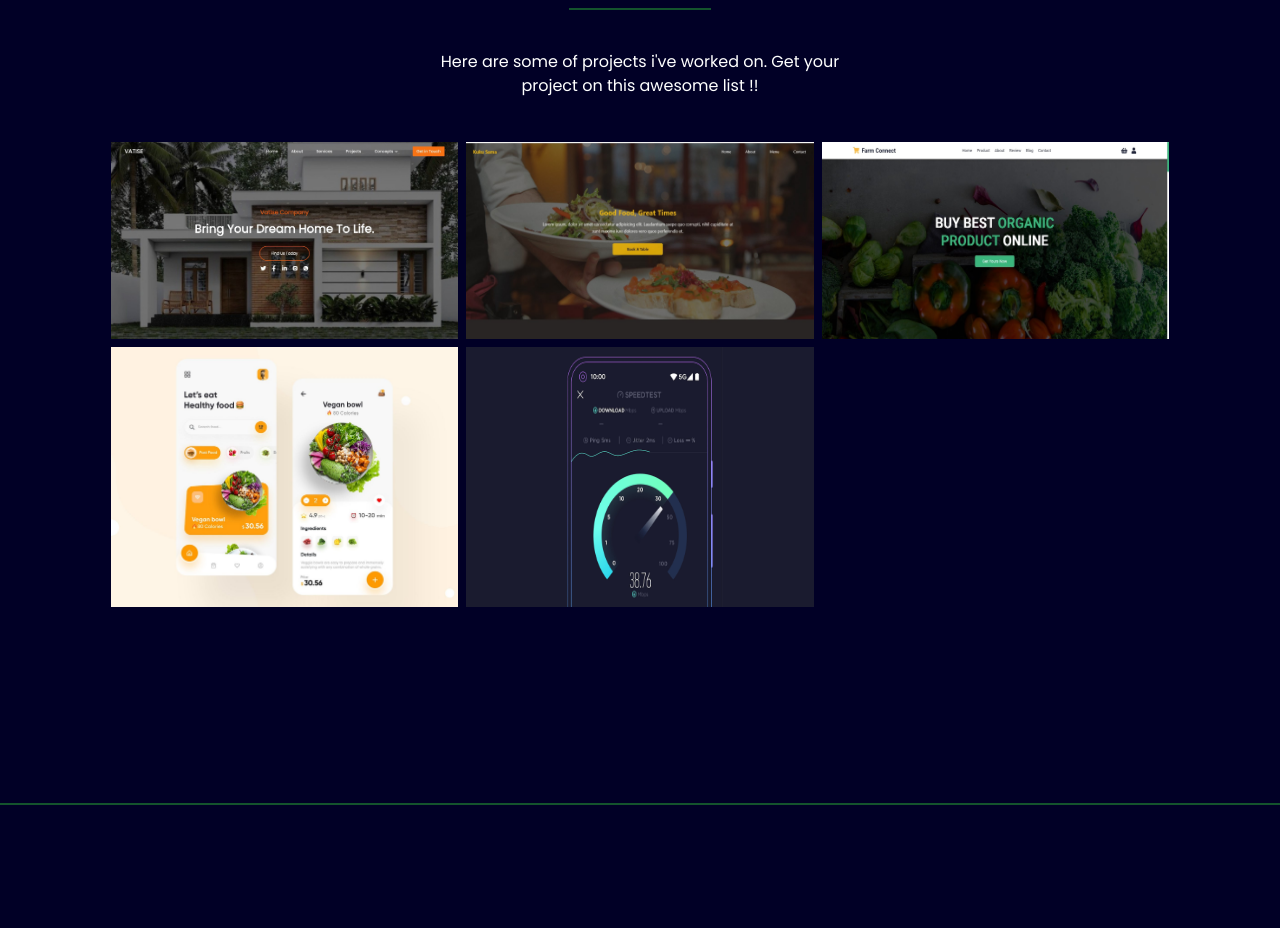
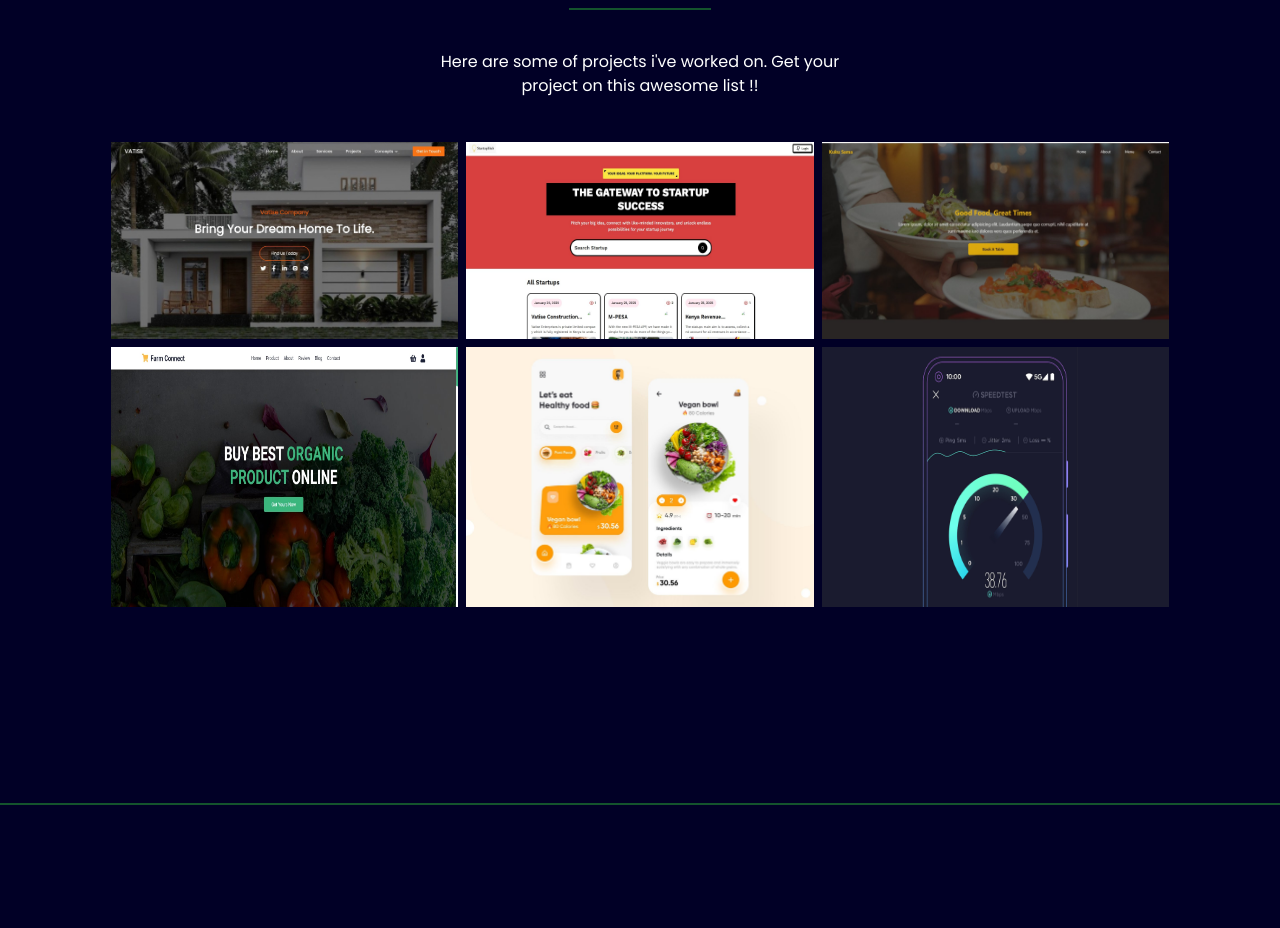
Before and after one commit to asino-nelson/PersonalWebsite, a React (Vite) app: page / in a window 1280 px wide. Shown: the part 1840-2768 px from the top of the page. Built offline with nearby package versions, Linux system fonts and the light colour scheme.

Commit message:
projects update

```diff
--- a/src/scenes/Projects.jsx
+++ b/src/scenes/Projects.jsx
@@ -4,7 +4,7 @@
 const container = {
   hidden: {},
   visible: {
-    transition: { staggerChildren: 0.2 }
+    transition: { staggerChildren: 0.2 },
   },
 };
 
@@ -87,6 +87,11 @@
             github={"https://vatiseenterprises.netlify.app"}
           />
           <Project
+            title="Startup Hub"
+            subtitle="A web application that bridges the gap between startup founders and potential enterprenuers."
+            github={"https://startup-hub-io.vercel.app"}
+          />
+          <Project
             title="Kuku Sama"
             subtitle="This is a web application for a local restaurant"
             github={"https://kukusama.netlify.app"}
@@ -103,7 +108,7 @@
             subtitle="This is a recipe mobile application that showcases different meals and their recipes from a remote API."
             github={"https://github.com/asino-nelson/La-Plato"}
           />
-           <Project
+          <Project
             title="Speed Test"
             subtitle="This is a mobile application purpose to test wifi speed"
             github={"https://github.com/asino-nelson/Speedometer"}
```
Also changed, not shown: public/image/startup-hub.jpg (added).
